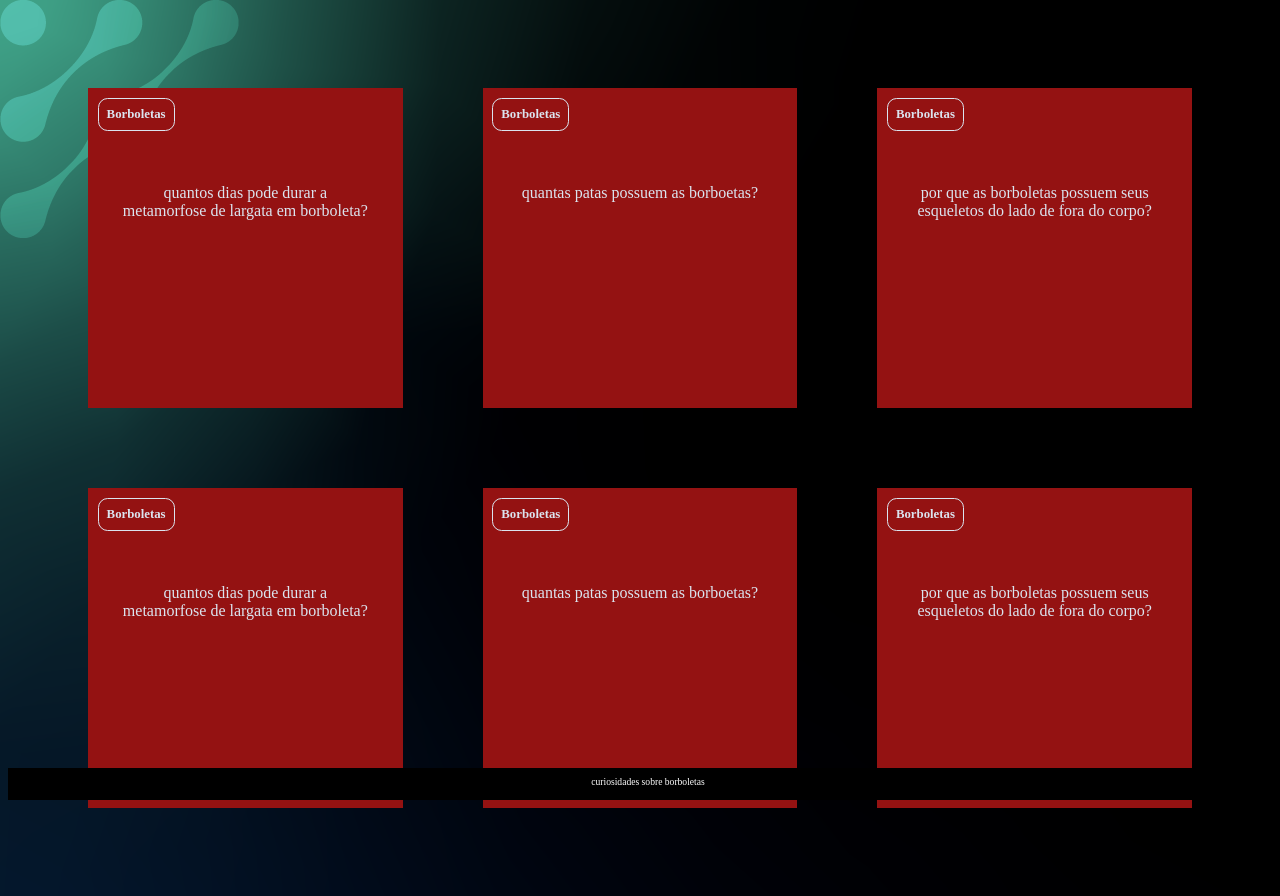
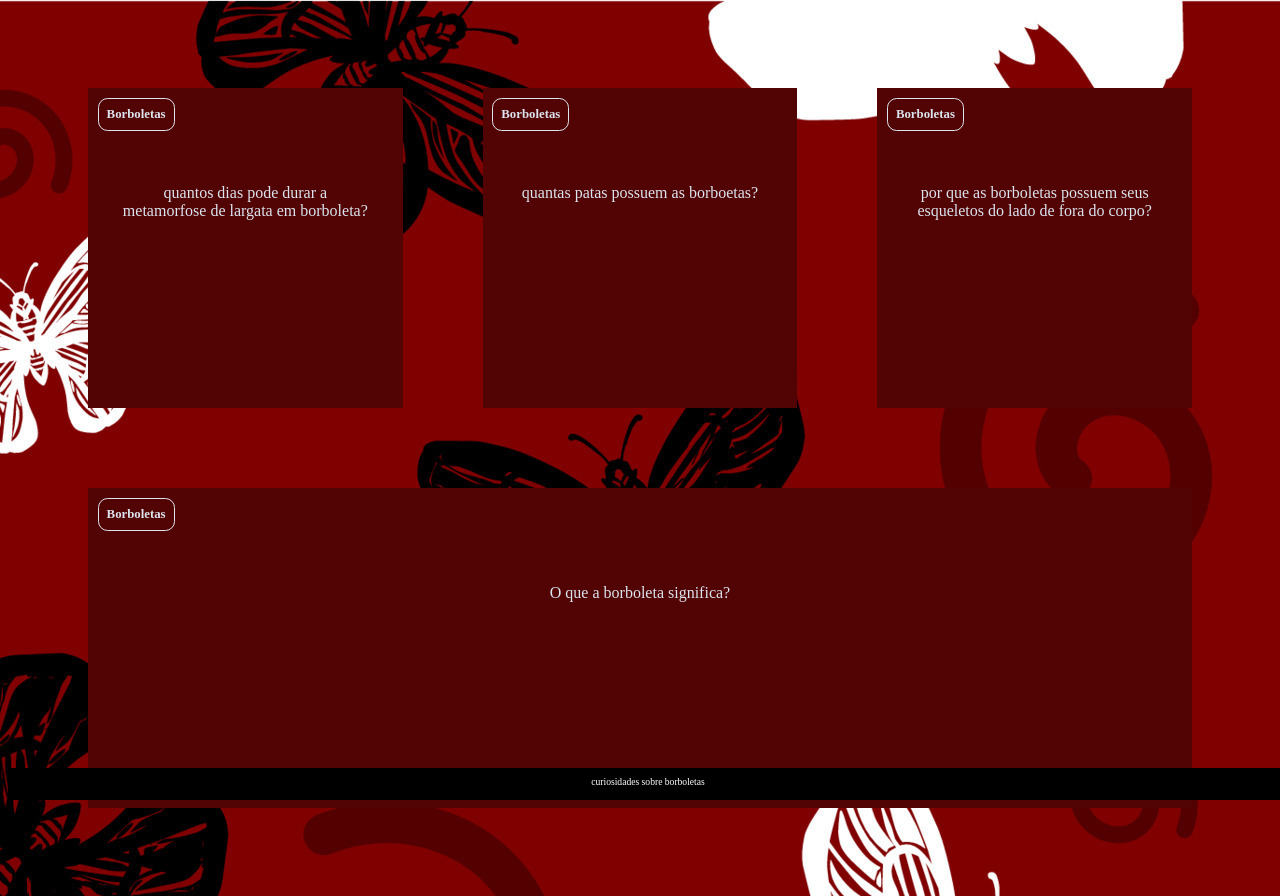
Before and after one commit to 3mimii/FlashCards-ALURA, a plain HTML site: page index.html in a window 1280 px wide. Drawn offline with Linux system fonts and the light colour scheme.

Commit message:
finalizado

```diff
--- a/assets/style.css
+++ b/assets/style.css
@@ -1,11 +1,11 @@
 :root {
     --text-color: #DBE4EF;
-    --card-front-color: #941212;
+    --card-front-color: #520404;
     --card-back-color: #33ff00;
 }
 
 body {
-    background: url('img/bg-desktop.webp');
+    background: url('img/borboleta.jpg');
     font-family: Bai Jamjuree;
 }
 
@@ -61,7 +61,7 @@ body {
     font-weight: 700;
 }
 
-.cartao:hover .cartao__conteudo {
+.cartao.active .cartao__conteudo {
     transform: rotateY(180deg);
 }
 
@@ -78,16 +78,6 @@ body {
 }
 
 
-
-
-
-
-
-
-
-
-
-
 footer {
     background-color: black;
     color: white;
--- a/index.html
+++ b/index.html
@@ -9,39 +9,17 @@
 <body>
     <main>
         <section id="container">
-            <article class="cartao">
+            <!-- <article class="cartao">
                 <div class="cartao__conteudo">
-                    <h3>Borboletas</h3>
+                    <h3>Programação</h3>
                     <div class="cartao__conteudo__pergunta">
-                        <p>quantos dias pode durar a metamorfose de largata em borboleta?</p>
+                        <p>O que é JavaScript?</p>
                     </div>
                     <div class="cartao__conteudo__resposta">
-                        <p>dura de dez a quinze dias</p>
+                        <p>O JavaScript é uma linguagem de programação</p>
                     </div>
                 </div>
-            </article>
-            <article class="cartao">
-                <div class="cartao__conteudo">
-                    <h3>Borboletas</h3>
-                    <div class="cartao__conteudo__pergunta">
-                        <p>quantas patas possuem as borboetas?</p>
-                    </div>
-                    <div class="cartao__conteudo__resposta">
-                    <p>possuem 6 patas 3 de cada lado</p>
-                    </div>
-                </div>
-            </article>
-            <article class="cartao">
-                <div class="cartao__conteudo">
-                    <h3>Borboletas</h3>
-                    <div class="cartao__conteudo__pergunta">
-                        <p>por que as borboletas possuem seus esqueletos do lado de fora do corpo? </p>
-                    </div>
-                    <div class="cartao__conteudo__resposta">
-                    <p>para proteger e manter a água dentro de seus corpos para que elas não sequem</p>
-                    </div>
-                </div>
-            </article>
+            </article> -->
         </section>
     </main>
     <footer>
--- a/perguntas.js
+++ b/perguntas.js
@@ -15,3 +15,8 @@ criaCartao(
     'por que as borboletas possuem seus esqueletos do lado de fora do corpo? ',
     'para proteger e manter a água dentro de seus corpos para que elas não sequem'
 )
+criaCartao(
+    'Borboletas',
+    'O que a borboleta significa? ',
+    'A borboleta é considerada o símbolo da transformação, da felicidade, da beleza, da inconstância, da eferemidade da natureza e da renovação.'
+)
```
Also changed, not shown: assets/img/borboleta.jpg (added).
